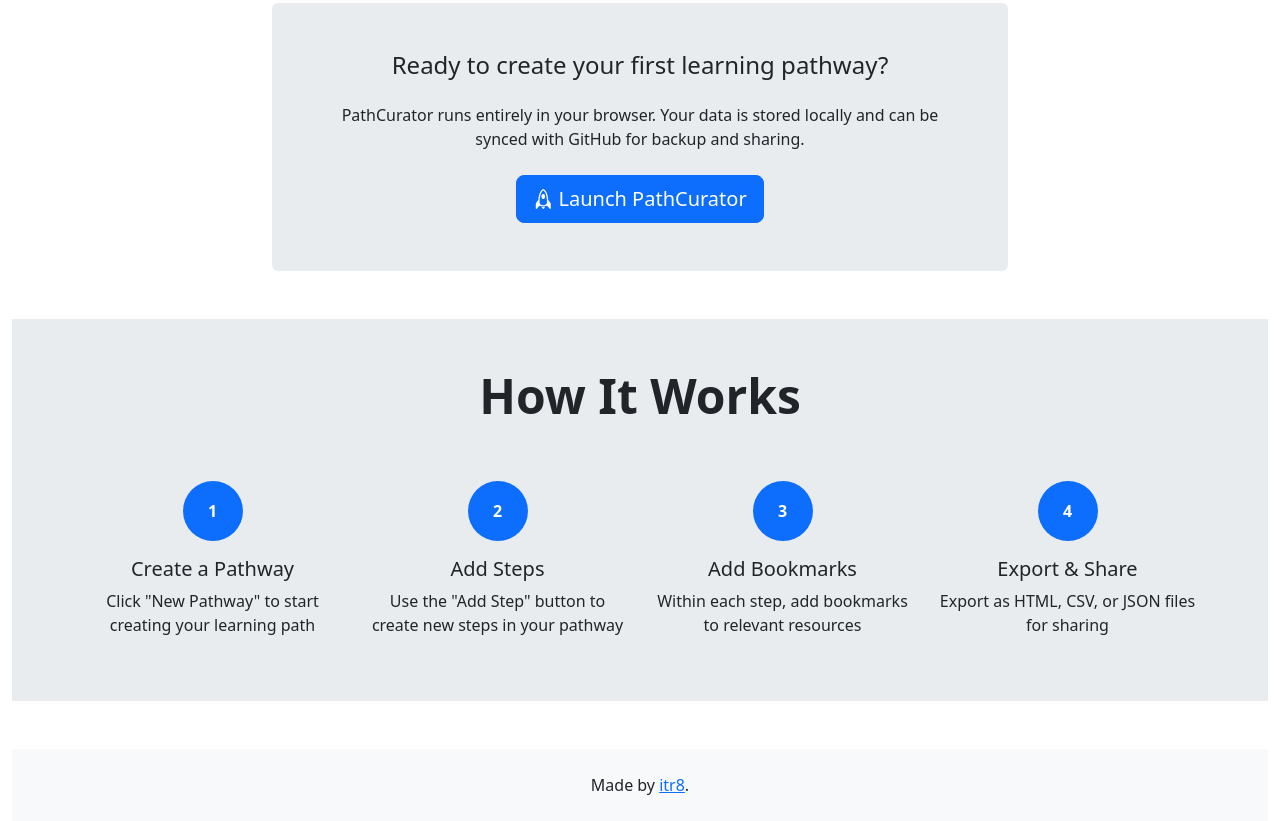
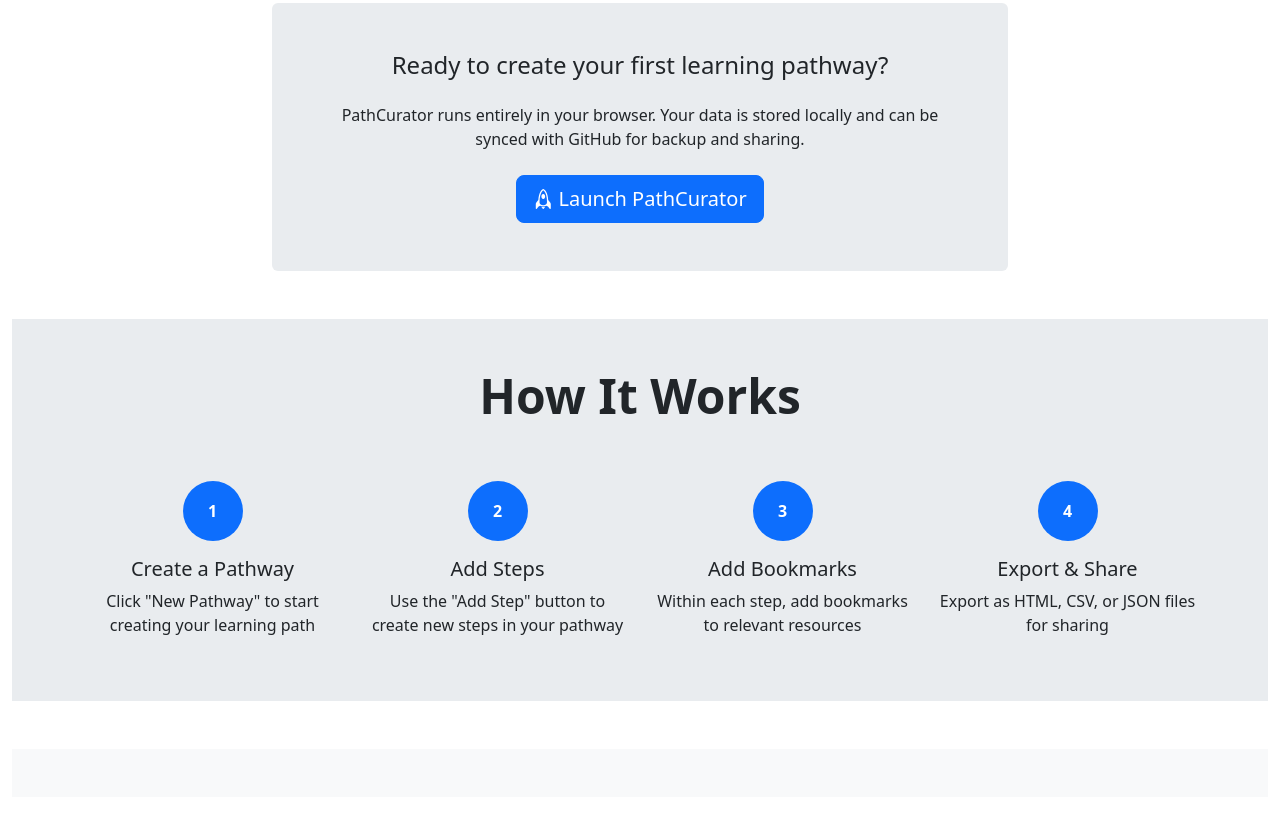
Before and after one commit to itr8tech/pathcurator, a browser extension: page index.html in a window 1280 px wide. Shown: the part 1347-2168 px from the top of the page. After the commit the page ends 2144 px from the top, so only its background shows below. Drawn offline with nearby package versions, Linux system fonts and the light colour scheme.

Commit message:
Remove credit for now

```diff
--- a/index.html
+++ b/index.html
@@ -196,10 +196,7 @@
 
         <!-- Footer -->
         <footer class="bg-body-tertiary text-body py-4 mt-5">
-            <div class="container text-center">
-                <p class="mb-0">Made by <a href="https://itr8.tech">itr8</a>.</p>
 
-            </div>
         </footer>
     </div>
 
```
